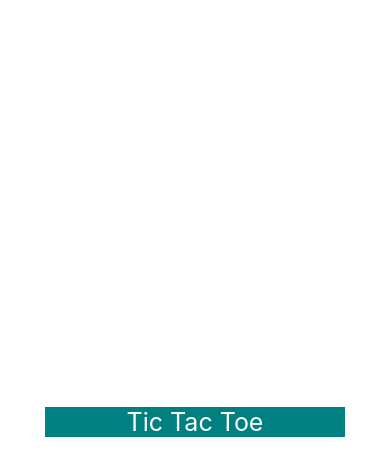
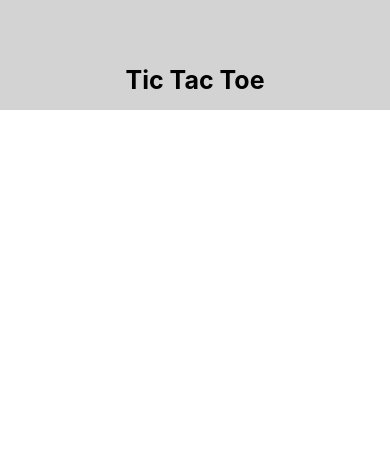
Before and after one commit to jenryhennifer/TicTacToe, a React Native app in the folder TicTacToe/: screen / in a window 390 px wide. Shown: the top 476 px of the page. Built offline with nearby package versions, Linux system fonts and the light colour scheme.

Commit message:
fixed header

```diff
--- a/TicTacToe/App.js
+++ b/TicTacToe/App.js
@@ -2,12 +2,12 @@ import { StatusBar } from 'expo-status-bar';
 import React from 'react';
 import { StyleSheet, Text, View } from 'react-native';
 
-import Title from './components/Title';
+import Header from './components/Header';
 
 export default function App() {
   return (
-      <View style={styles.container}>
-        <Title />
+      <View>
+        <Header />
         <StatusBar style="auto" />
       </View>
   );
--- /dev/null
+++ b/TicTacToe/components/Header.js
@@ -0,0 +1,57 @@
+// import React, { Component } from 'react';
+
+// import { StyleSheet, Text, View, StatusBar } from 'react-native';
+
+// export default class Title extends Component {
+//   render() {
+//     return (
+//       <View style={styles.container}>
+//           <StatusBar barStyle='light-content'/>
+//         <Text style={styles.title}>Tic Tac Toe</Text>
+//       </View>
+//     );
+//   }
+// }
+
+// //stylesheets
+// const styles = StyleSheet.create({
+//   container: {
+//     width: 300,
+//     backgroundColor: 'teal',
+//     flexDirection: 'row',
+//   },
+//   title: {
+//     color: 'white',
+//     fontSize: 25,
+//     textAlign: 'center',
+//     flex: 1,
+//   },
+// });
+
+
+import React from 'react';
+import { View, Text, StyleSheet } from 'react-native';
+
+export default function Header(){
+    return(
+        <View style={styles.header}>
+            <Text style={styles.headerText}>Tic Tac Toe</Text>
+        </View>
+    )
+}
+
+const styles = StyleSheet.create({
+    header: {
+        justifyContent: 'center',
+        backgroundColor: 'lightgray',
+        alignItems: 'center',
+        height: 110,
+        paddingTop: 50,
+        position: 'relative',
+        elevation:2,
+    },
+    headerText:{
+        fontSize: 25,
+        fontWeight: 'bold'
+    }
+})
--- a/TicTacToe/components/Title.js
+++ /dev/null
@@ -1,29 +0,0 @@
-import React, { Component } from 'react';
-
-import { StyleSheet, Text, View } from 'react-native';
-import { Header } from 'react-native-elements';
-
-
-export default class Title extends Component {
-  render() {
-    return (
-      <View style={styles.container}>
-        <Text style={styles.title}>Tic Tac Toe</Text>
-      </View>
-    );
-  }
-}
-
-const styles = StyleSheet.create({
-  container: {
-    width: 300,
-    backgroundColor: 'teal',
-    flexDirection: 'row',
-  },
-  title: {
-    color: 'white',
-    fontSize: 25,
-    textAlign: 'center',
-    flex: 1,
-  },
-});
```
